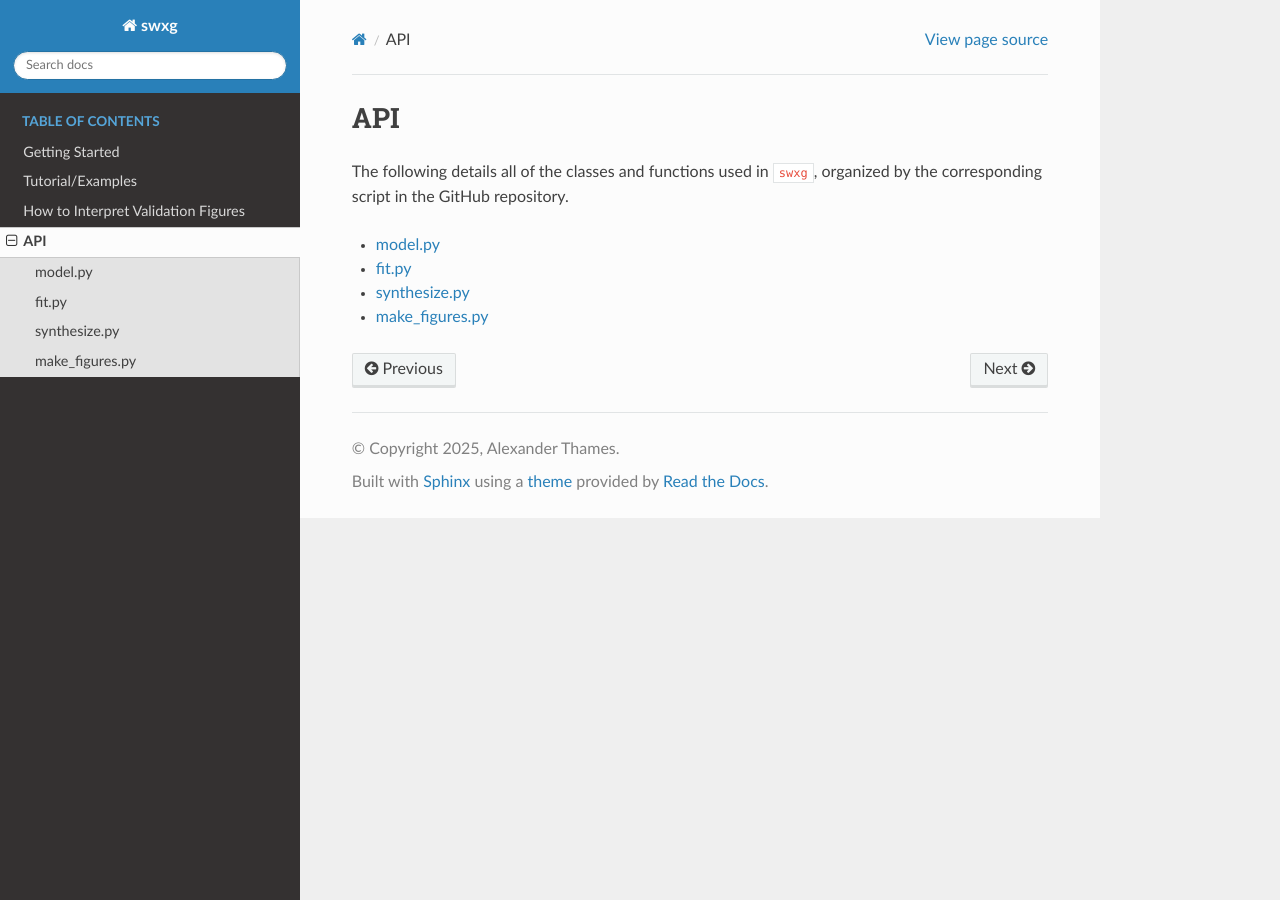
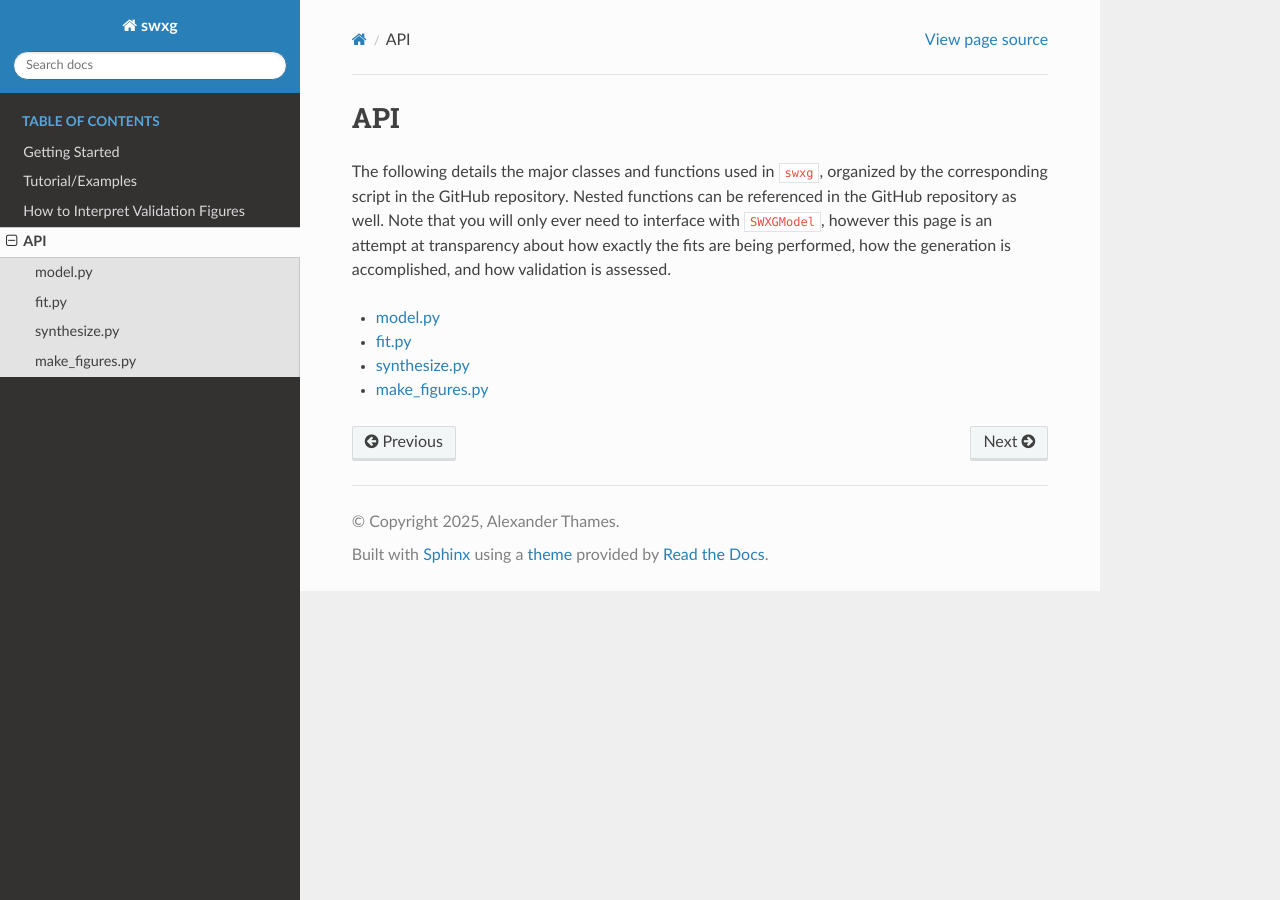
Before and after one commit to xthames/swxg, a Sphinx documentation site: the page built from docs/source/api/index.rst, in a window 1280 px wide. Built offline with Sphinx 7.4.7 and the Read the Docs theme 3.1.0, drawn with Linux system fonts in a browser that asks for light colours.

```diff
--- a/docs/source/api/index.rst
+++ b/docs/source/api/index.rst
@@ -1,7 +1,7 @@
 API
 ===
 
-The following details all of the classes and functions used in ``swxg``, organized by the corresponding script in the GitHub repository.
+The following details the major classes and functions used in ``swxg``, organized by the corresponding script in the GitHub repository. Nested functions can be referenced in the GitHub repository as well. Note that you will only ever need to interface with ``SWXGModel``, however this page is an attempt at transparency about how exactly the fits are being performed, how the generation is accomplished, and how validation is assessed.
 
 .. toctree::
     :maxdepth: 2
--- a/docs/source/api/make_figures/index.rst
+++ b/docs/source/api/make_figures/index.rst
@@ -1,2 +1,5 @@
 ``make_figures.py``
 ~~~~~~~~~~~~~~~~~~~
+
+.. automodule:: swxg.make_figures
+   :members:
--- a/docs/source/api/synthesize/index.rst
+++ b/docs/source/api/synthesize/index.rst
@@ -1,2 +1,5 @@
 ``synthesize.py``
 ~~~~~~~~~~~~~~~~~
+
+.. automodule:: swxg.synthesize
+   :members:
```
